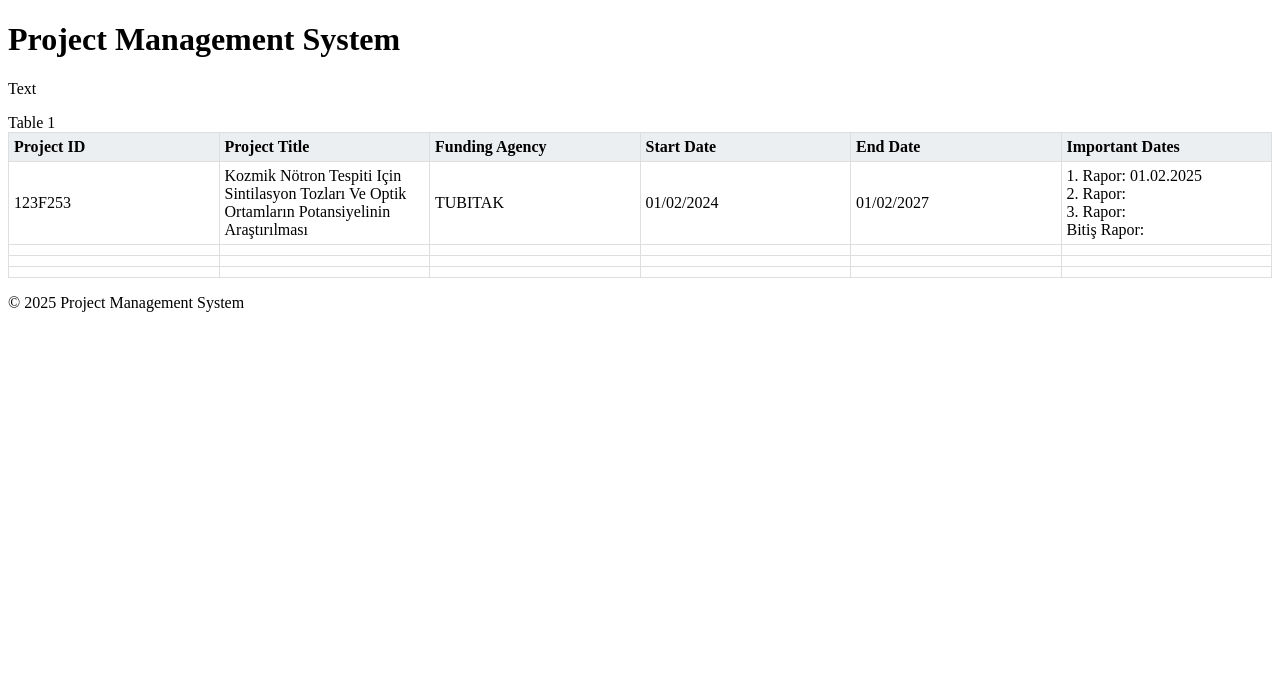
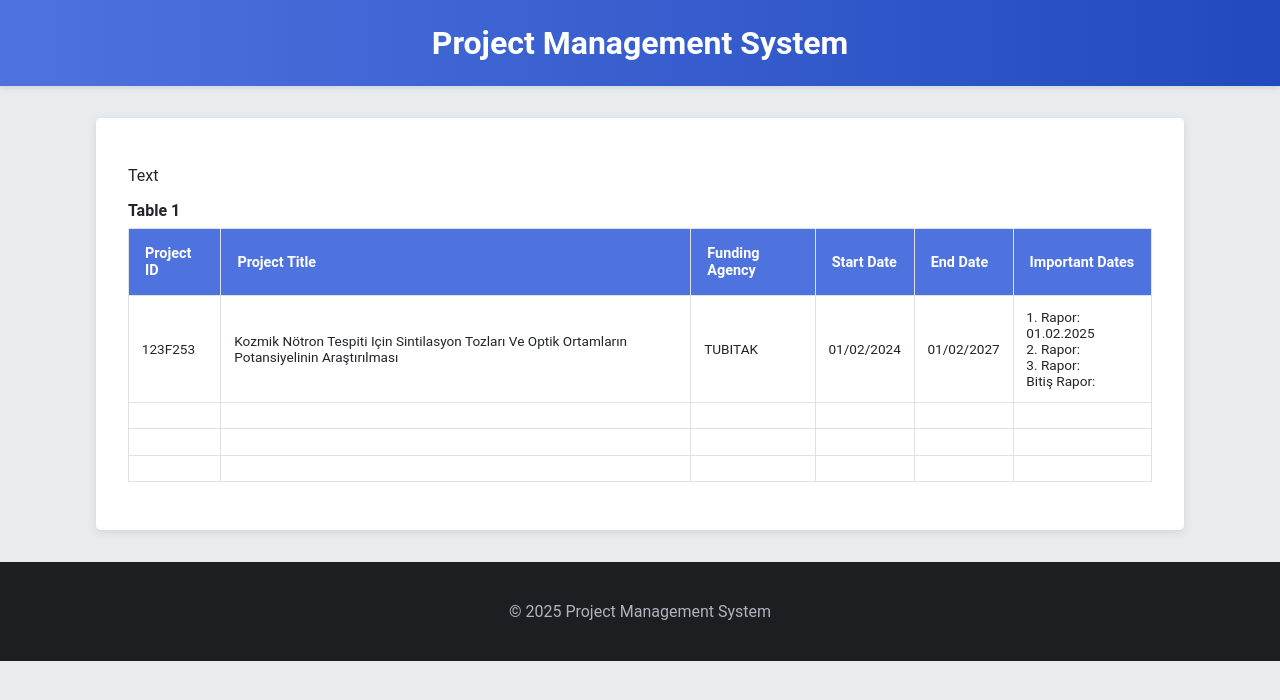
Before and after one commit to tyetkin/tyetkin.github.io, a plain HTML site: page index.html in a window 1280 px wide. Drawn offline with Linux system fonts and the light colour scheme.

Commit message:
Update style.css

```diff
--- a/style.css
+++ b/style.css
@@ -1,33 +1,69 @@
-.table_component {
-    overflow: auto;
-    width: 100%;
+/* style2.css */
+body {
+    font-family: 'Roboto', sans-serif;
+    color: #212529;
+    margin: 0;
+    background-color: #e9ecef;
 }
 
-.table_component table {
-    border: 1px solid #dededf;
-    height: 100%;
-    width: 100%;
-    table-layout: fixed;
-    border-collapse: collapse;
-    border-spacing: 1px;
-    text-align: left;
+header {
+    background: linear-gradient(90deg, #4e73df, #224abe);
+    color: white;
+    padding: 1.5rem 2rem;
+    text-align: center;
+    box-shadow: 0 2px 5px rgba(0, 0, 0, 0.1);
 }
 
-.table_component caption {
-    caption-side: top;
-    text-align: left;
+h1 {
+    font-size: 2rem;
+    margin: 0;
 }
 
-.table_component th {
-    border: 1px solid #dededf;
-    background-color: #eceff1;
-    color: #000000;
-    padding: 5px;
+main {
+    padding: 2rem;
+    background-color: white;
+    border-radius: 5px;
+    margin: 2rem auto;
+    max-width: 80%;
+    box-shadow: 0 2px 10px rgba(0, 0, 0, 0.1);
 }
 
-.table_component td {
-    border: 1px solid #dededf;
-    background-color: #ffffff;
-    color: #000000;
-    padding: 5px;
+.table_component {
+    overflow-x: auto;
+    margin: 1rem 0;
 }
+
+table {
+    width: 100%;
+    border-collapse: collapse;
+    border: 1px solid #dee2e6;
+}
+
+table th {
+    background-color: #4e73df;
+    color: white;
+    padding: 1rem;
+    text-align: left;
+    font-size: 0.9rem;
+    border: 1px solid #dee2e6;
+}
+
+table td {
+    padding: 0.8rem;
+    border: 1px solid #dee2e6;
+    font-size: 0.85rem;
+}
+
+caption {
+    font-size: 1rem;
+    font-weight: bold;
+    text-align: left;
+    margin-bottom: 0.5rem;
+}
+
+footer {
+    background-color: #1d1e22;
+    color: #adb5bd;
+    text-align: center;
+    padding: 1.5rem;
+}
```
